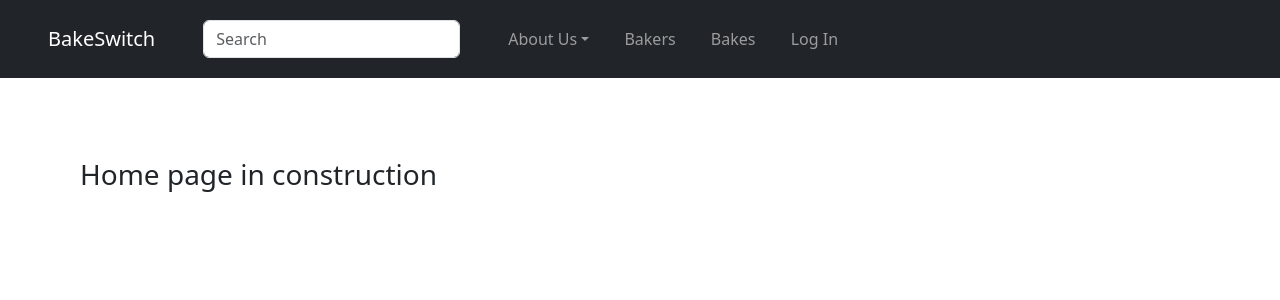
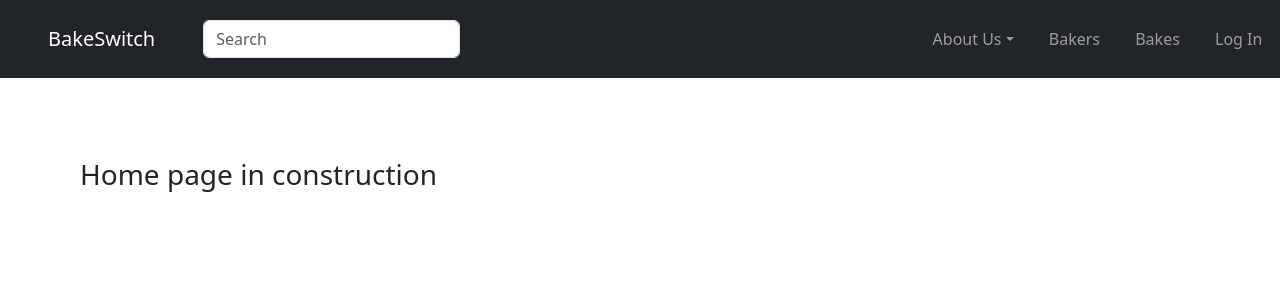
Before and after one commit to bakeswitch/BakeSwitch, a React (Create React App) app: page / in a window 1280 px wide. Shown: the top 300 px of the page. Built offline with nearby package versions, Linux system fonts and the light colour scheme.

Commit message:
Modify nav bar css settings

```diff
--- a/src/components/Header/Header.jsx
+++ b/src/components/Header/Header.jsx
@@ -51,7 +51,7 @@ function Header(props) {
 			<Navbar.Toggle aria-controls="responsive-navbar-nav" />
 			<Navbar.Collapse>
 				<SearchBar />
-				<Nav>
+				<Nav className="ms-auto">
 					<AboutUsTab />
 					{currentTabs.map((item) => (
 						<Tab hrefVal={item.hrefVal} tabName={item.tabName} />
```
